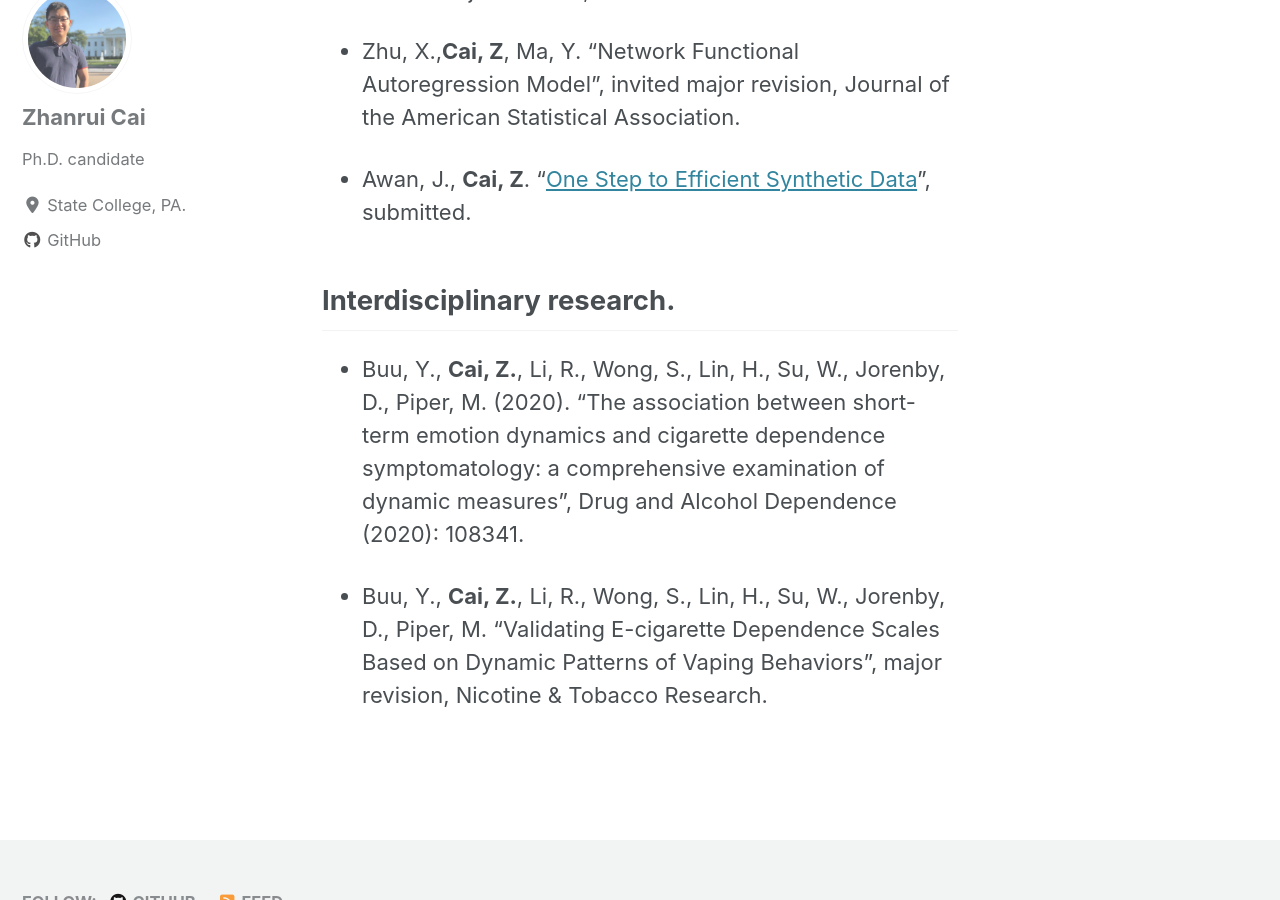
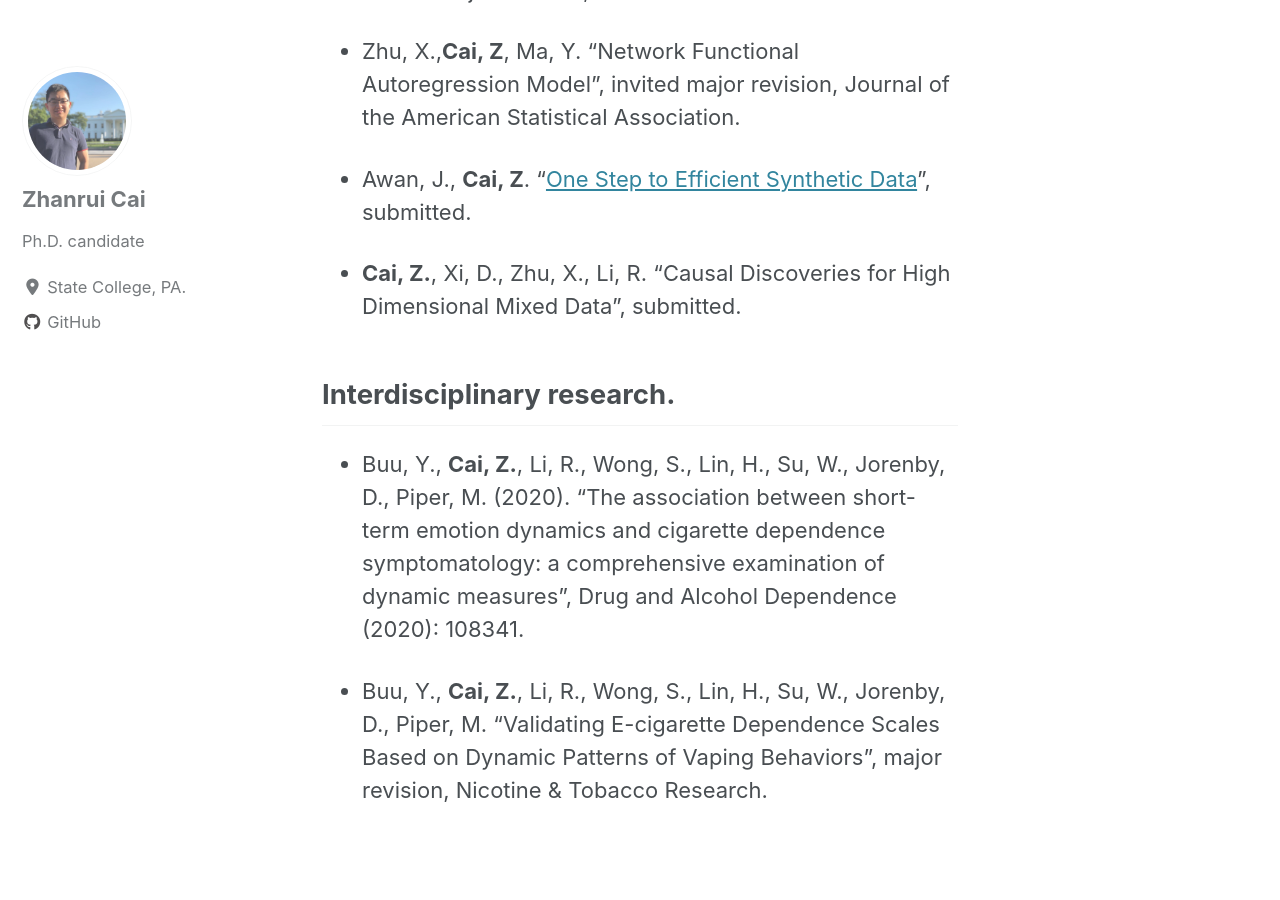
Before and after one commit to zhanruicai/zhanruicai.github.io, a Jekyll site: the page built from _pages/publication.md, in a window 1280 px wide and 900 px high, scrolled down 668 px. Built offline with Jekyll 4.4.1, drawn with Linux system fonts in a browser that asks for light colours; cached includes are drawn as plain includes; nearby versions of some CDN libraries.

Commit message:
new version

```diff
--- a/_pages/publication.md
+++ b/_pages/publication.md
@@ -16,6 +16,9 @@
 
 - Awan, J., **Cai, Z**. "[One Step to Efficient Synthetic Data](https://arxiv.org/abs/2006.02397)", submitted.
 
+- **Cai, Z.**, Xi, D., Zhu, X., Li, R. "Causal Discoveries for High Dimensional Mixed Data", submitted.
+
+
 ## Interdisciplinary research.
 
 - Buu, Y., **Cai, Z.**, Li, R., Wong, S., Lin, H., Su, W., Jorenby, D., Piper, M. (2020). "The association between short-term emotion dynamics and cigarette dependence symptomatology: a comprehensive examination of dynamic measures", Drug and Alcohol Dependence (2020): 108341.
```
